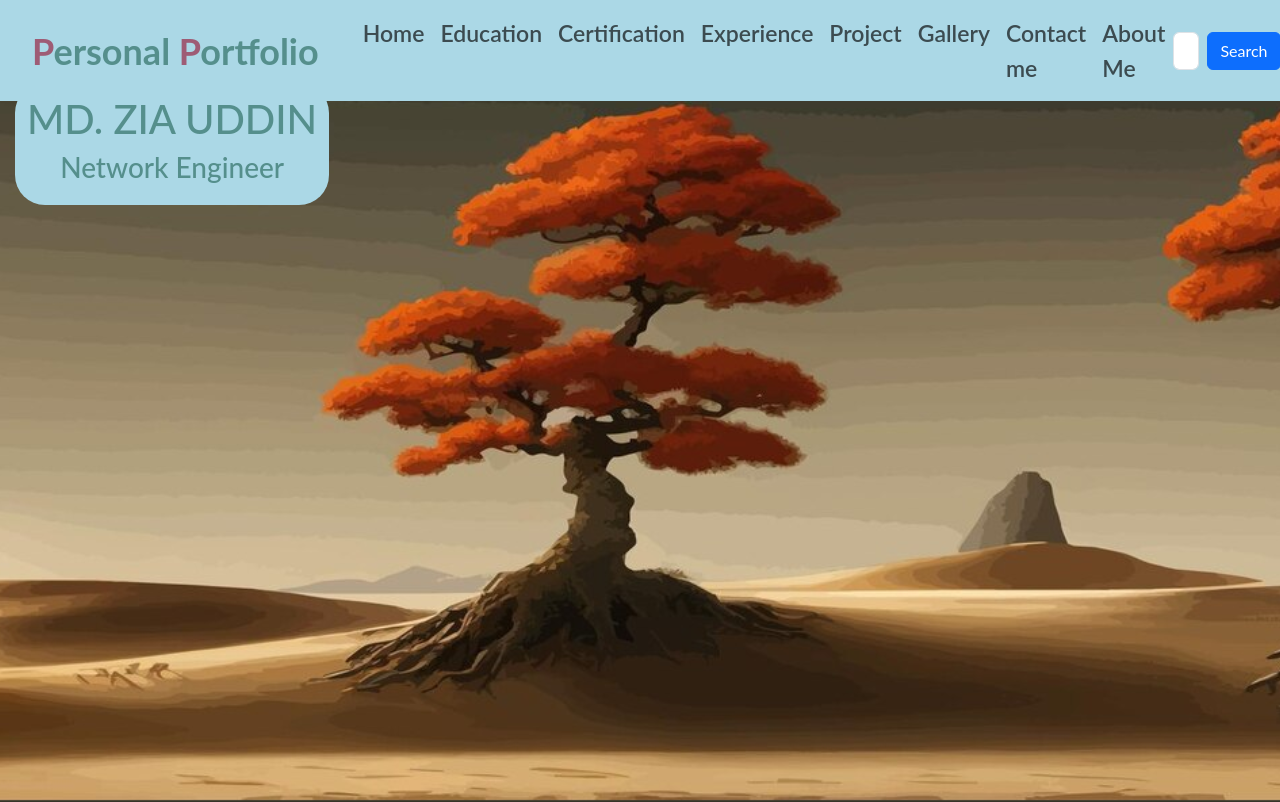
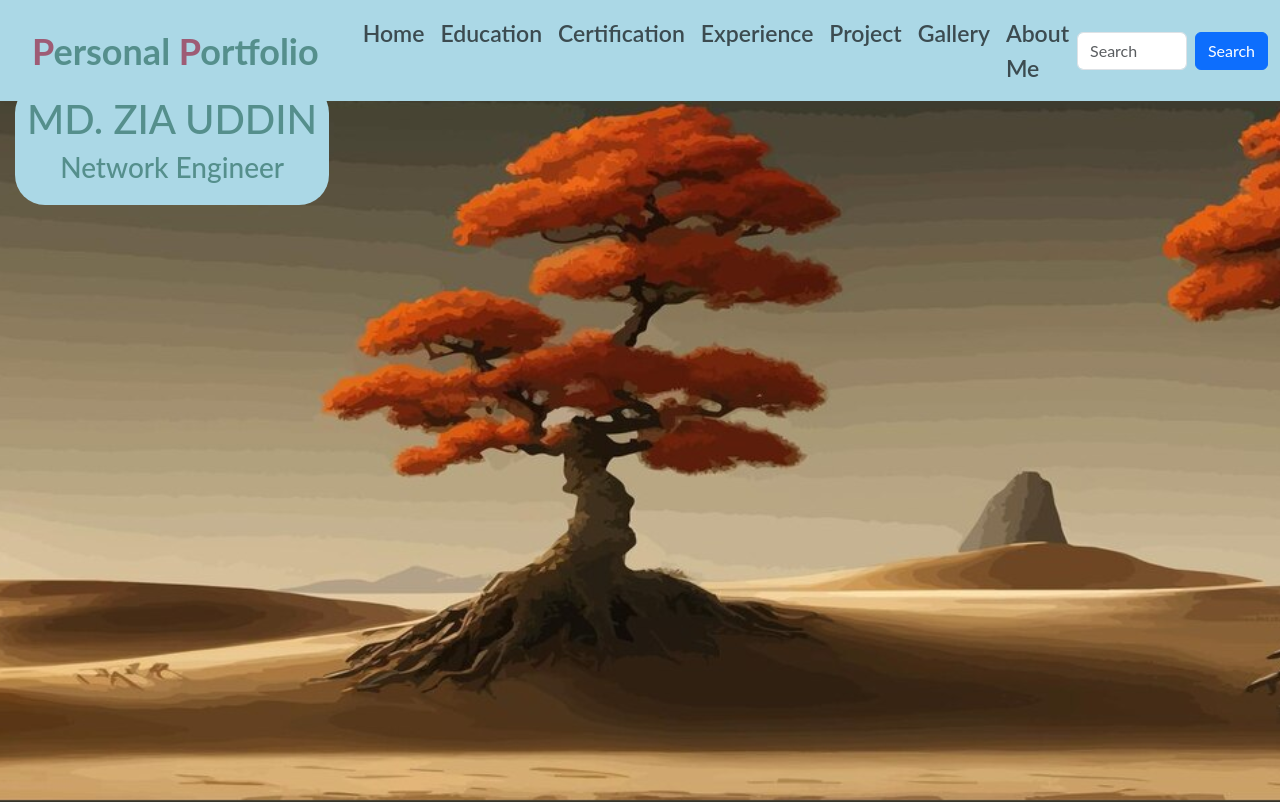
Before and after one commit to Zia-Uddin-bablu/Personal_Portfolio, a plain HTML site: page index.html in a window 1280 px wide. Shown: the top 802 px of the page. Drawn offline with nearby package versions, Linux system fonts and the light colour scheme; a web font is replaced by a local one.

Commit message:
menu updated

```diff
--- a/index.html
+++ b/index.html
@@ -75,9 +75,6 @@
               </li>
               <li class="nav-item">
                 <a class="nav-link" href="#gallery">Gallery</a>
-              </li>
-              <li class="nav-item">
-                <a class="nav-link" href="#contact">Contact me</a>
               </li>
               <li class="nav-item">
                 <a class="nav-link" href="#about">About Me</a>
```
